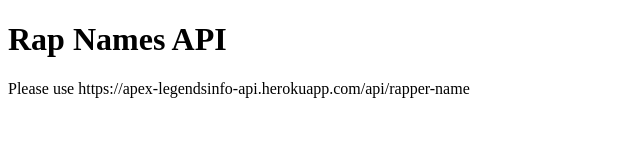
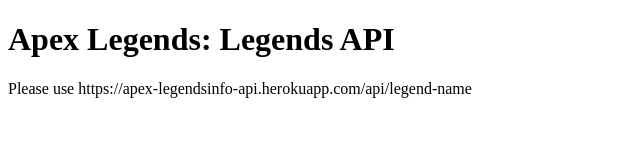
Before and after one commit to JoseMedina24/Apex-Legends-Legends-Info, a website: page index.html in a window 1280 px wide. Shown: the whole page, without its empty margins (0-640 px from the left). Drawn offline with Linux system fonts and the light colour scheme.

Commit message:
updated HTML documentation

```diff
--- a/index.html
+++ b/index.html
@@ -7,7 +7,7 @@
     <title>Document</title>
 </head>
 <body>
-    <h1>Rap Names API</h1>
-    <p>Please use https://apex-legendsinfo-api.herokuapp.com/api/rapper-name</p>
+    <h1>Apex Legends: Legends API</h1>
+    <p>Please use https://apex-legendsinfo-api.herokuapp.com/api/legend-name</p>
 </body>
 </html>
```
